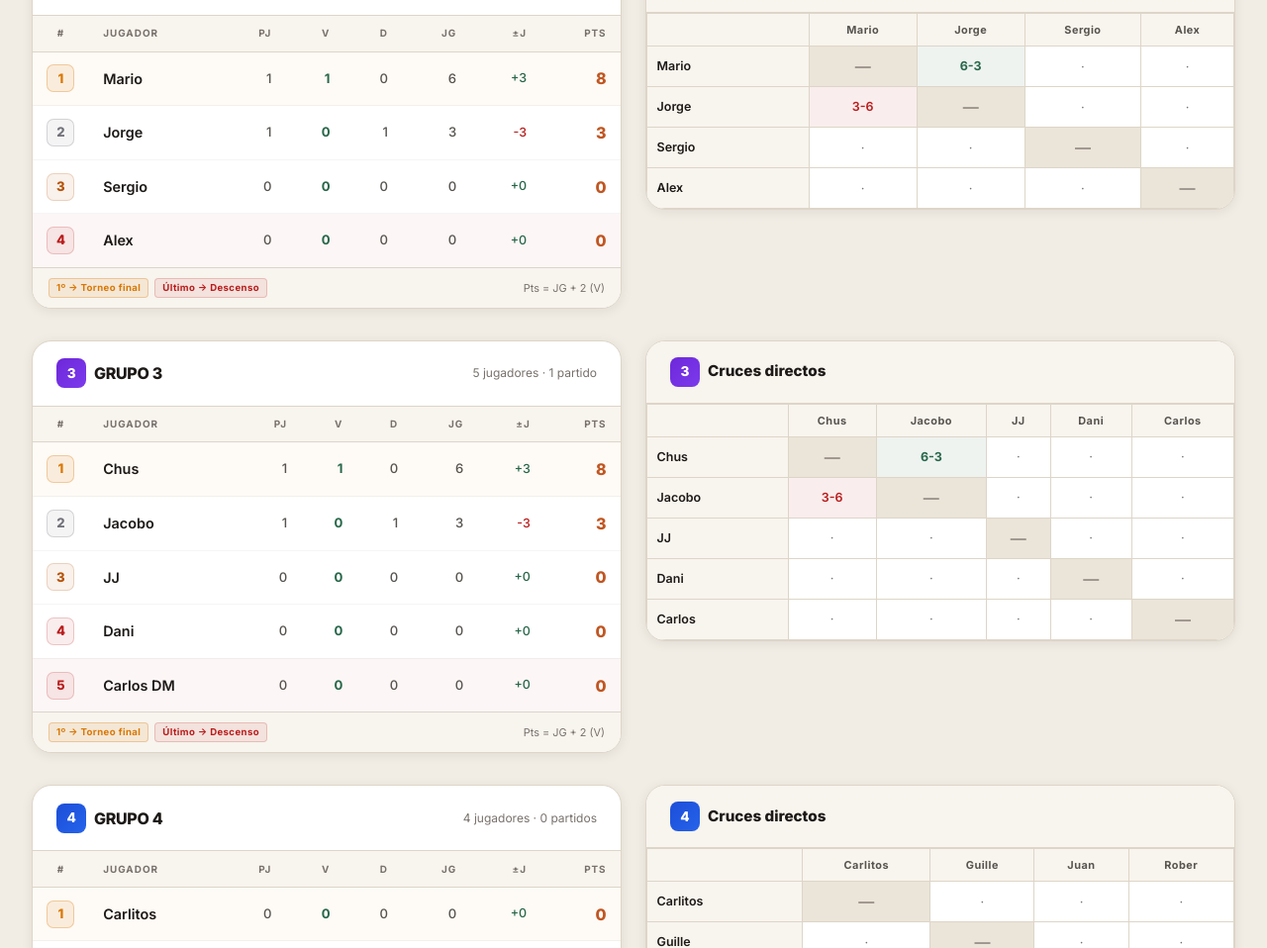
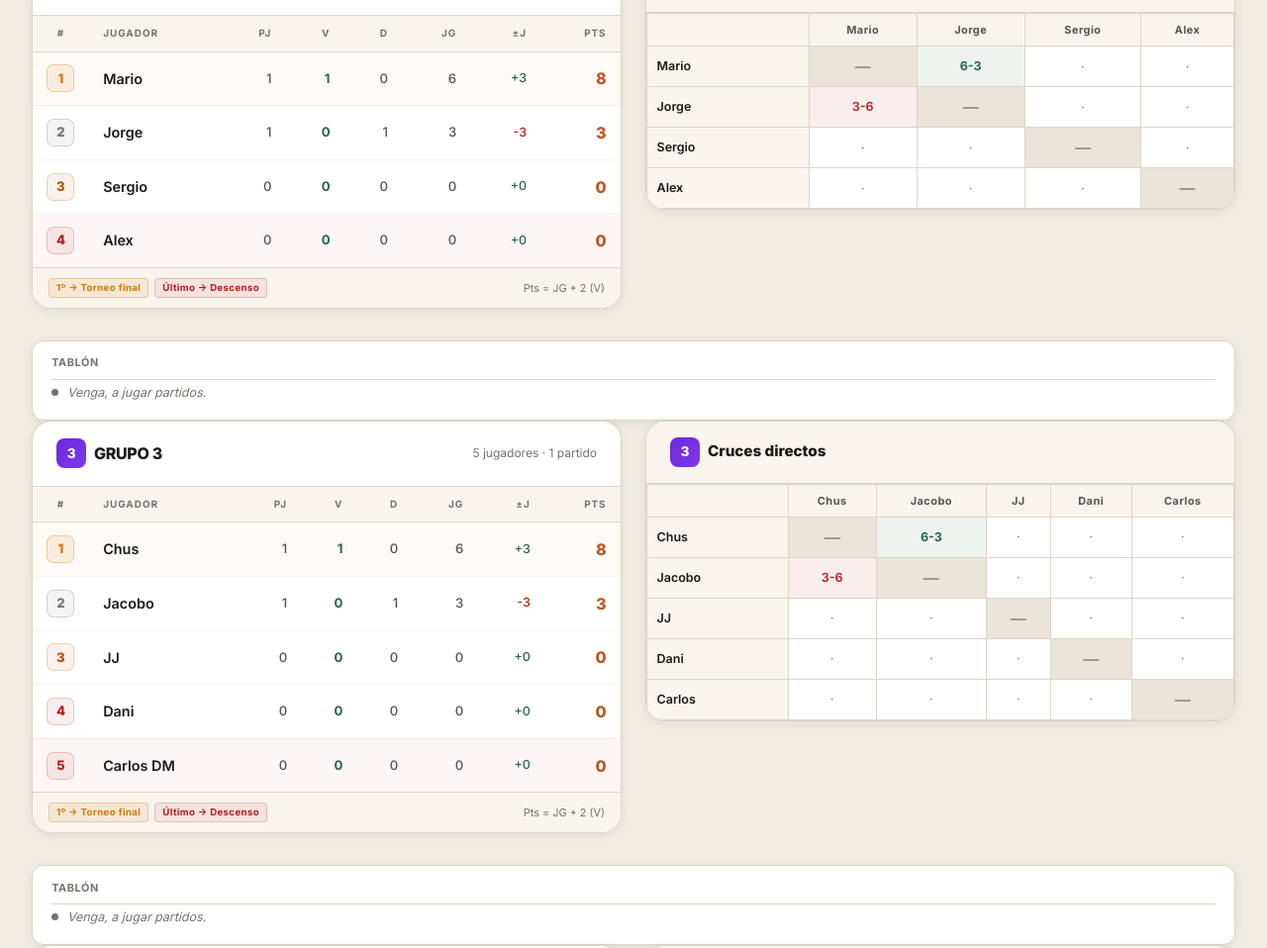
Before and after one commit to asistentepaul-ai/almendros-tennis, a website: page docs/index.html in a window 1280 px wide. Shown: the part 1638-2596 px from the top of the page at 99% size. Drawn offline with Linux system fonts and the light colour scheme.

Commit message:
feat: tablón siempre visible, placeholder cuando no hay resultados

```diff
--- a/docs/index.html
+++ b/docs/index.html
@@ -765,15 +765,18 @@
 
   function renderTablon(groupNum) {
     const items = allHighlights[groupNum] || [];
-    if (items.length === 0) return null;
     const div = document.createElement('div');
     div.className = 'tablon';
+    if (items.length === 0) {
+      div.innerHTML = `<div class="tablon-header">Tablón</div><div class="tablon-item" style="color:var(--muted);font-style:italic"><div class="tablon-dot t-safe"></div><span>Venga, a jugar partidos.</span></div>`;
+    } else {
       const rows = items.map(item => `
         <div class="tablon-item">
           <div class="tablon-dot ${TABLON_DOT[item.type] || 't-conditional'}"></div>
           <span>${item.text}</span>
         </div>`).join('');
       div.innerHTML = `<div class="tablon-header">Tablón</div>${rows}`;
+    }
     return div;
   }
 
@@ -879,8 +882,7 @@
       row.appendChild(h2hCard);
       container.appendChild(row);
 
-      const tablon = renderTablon(g);
-      if (tablon) container.appendChild(tablon);
+      container.appendChild(renderTablon(g));
     }
   }
 
```
Also changed, not shown: public/index.html (+5 -3 lines). Lines whose indentation alone changed are shown as unchanged.
